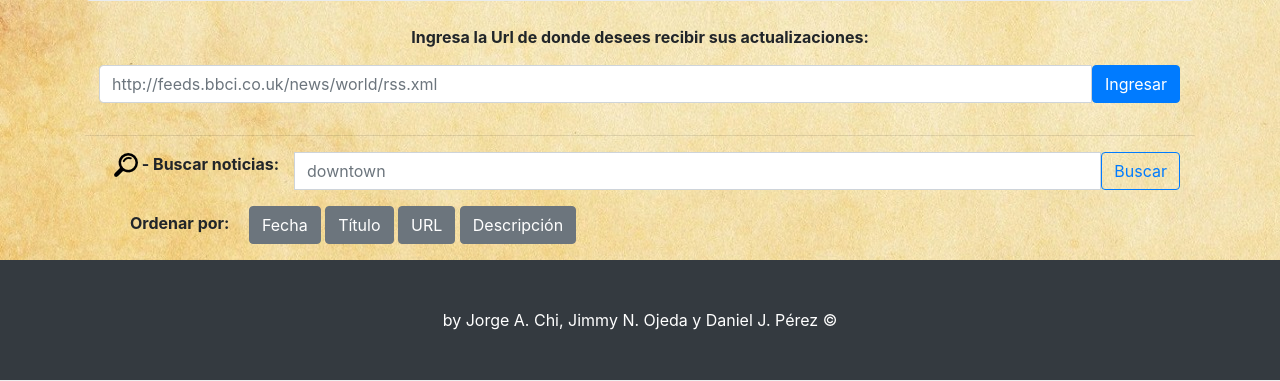
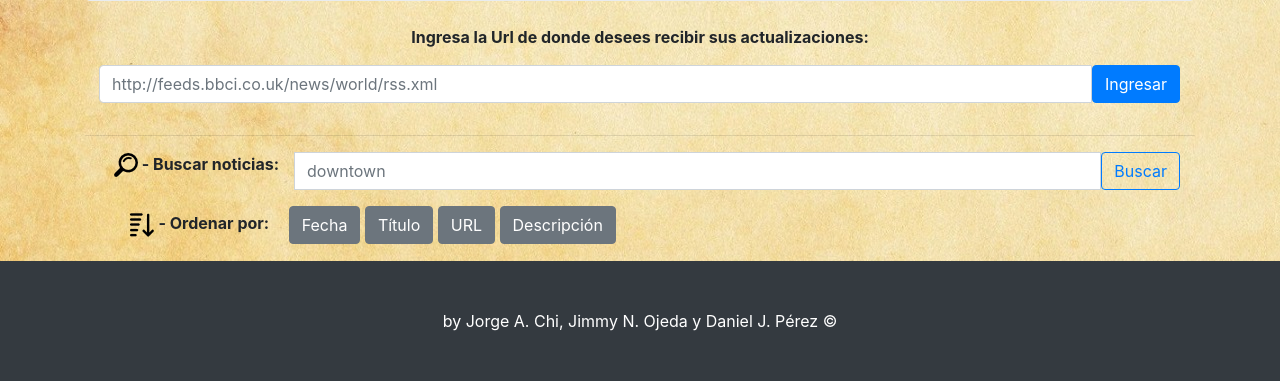
Before and after one commit to danieljpay/Opt_apps_web-proy, a PHP site: page / in a window 1280 px wide. Shown: the part 512-893 px from the top of the page. Run offline with PHP 8.4, Linux system fonts and the light colour scheme; data comes from the database, SQL or seed files in the repository.

Commit message:
icono de ordenamiento agregado

```diff
--- a/index.php
+++ b/index.php
@@ -173,7 +173,13 @@
 			</form>
 			<div class="container mb-3">
 				<form action="" method="post">
-					<label class="col-sm-auto control-label" for=""><strong>Ordenar por:</strong></label>
+					<label
+						class="col-sm-auto control-label"
+						for=""
+					>
+						<img src="./public/assets/sort-icon.png"/>
+						<strong> - Ordenar por:</strong>
+					</label>
 					<button class="btn btn-secondary" type="submit" name="byDate">Fecha</button>
 					<button class="btn btn-secondary" type="submit" name="byTitle">Título</button>
 					<button class="btn btn-secondary" type="submit" name="byUrl">URL</button>
```
Also changed, not shown: public/assets/sort-icon.png (added).
